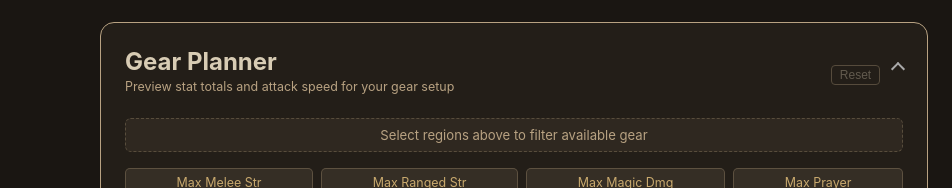
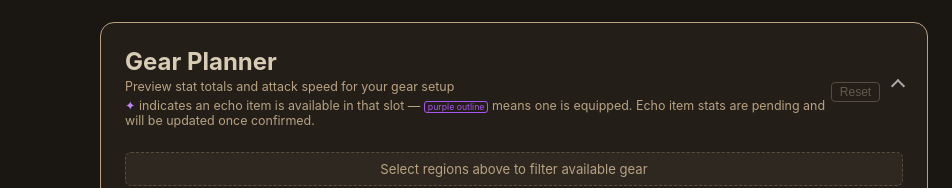
Before and after one commit to arthurCollard/Leagues_6_Planner, a React (Create React App) app: page / in a window 1280 px wide. Shown: the part 2129-2317 px from the top of the page, without its empty margins (328-1280 px from the left). Built offline with nearby package versions, Linux system fonts and the light colour scheme.

Commit message:
update gear panel

```diff
--- a/src/App.css
+++ b/src/App.css
@@ -1553,6 +1553,29 @@ body {
   box-shadow: 0 0 6px rgba(220, 38, 38, 0.4);
 }
 
+@keyframes echo-pulse {
+  0%, 100% { box-shadow: 0 0 6px rgba(168, 85, 247, 0.5), 0 0 12px rgba(168, 85, 247, 0.2); }
+  50%       { box-shadow: 0 0 12px rgba(168, 85, 247, 0.9), 0 0 24px rgba(168, 85, 247, 0.4); }
+}
+
+.slot-btn.slot-echo {
+  border-color: #a855f7;
+  box-shadow: 0 0 6px rgba(168, 85, 247, 0.5), 0 0 12px rgba(168, 85, 247, 0.2);
+}
+
+
+.slot-btn.slot-echo-available::after {
+  content: '✦';
+  position: absolute;
+  top: 2px;
+  right: 4px;
+  font-size: 12px;
+  color: #c084fc;
+  text-shadow: 0 0 6px rgba(168, 85, 247, 0.8);
+  line-height: 1;
+  pointer-events: none;
+}
+
 .slot-icon {
   width: 44px;
   height: 44px;
@@ -1619,6 +1642,21 @@ body {
   display: flex;
   flex-direction: column;
   gap: 2px;
+  scrollbar-width: thin;
+  scrollbar-color: rgba(184, 162, 130, 0.3) transparent;
+}
+
+.slot-dropdown-list::-webkit-scrollbar {
+  width: 4px;
+}
+
+.slot-dropdown-list::-webkit-scrollbar-track {
+  background: transparent;
+}
+
+.slot-dropdown-list::-webkit-scrollbar-thumb {
+  background: rgba(184, 162, 130, 0.3);
+  border-radius: 2px;
 }
 
 .slot-option {
@@ -1655,6 +1693,38 @@ body {
 .slot-option-name {
   font-size: 0.78rem;
   font-weight: 600;
+  display: flex;
+  align-items: center;
+  gap: 0.4rem;
+}
+
+.slot-option-echo {
+  border-color: rgba(168, 85, 247, 0.4) !important;
+}
+
+.slot-option-echo:hover {
+  border-color: #a855f7 !important;
+  background: rgba(168, 85, 247, 0.08) !important;
+}
+
+.slot-option-echo .slot-option-name {
+  color: #d8b4fe;
+}
+
+.echo-badge {
+  font-size: 0.55rem;
+  font-weight: 700;
+  letter-spacing: 0.05em;
+  color: #a855f7;
+  border: 1px solid rgba(168, 85, 247, 0.5);
+  border-radius: 3px;
+  padding: 0 0.3rem;
+  line-height: 1.4;
+  flex-shrink: 0;
+}
+
+.contrib-row-echo {
+  color: #c084fc;
 }
 
 .slot-option-req {
--- a/src/components/ContribTooltip.jsx
+++ b/src/components/ContribTooltip.jsx
@@ -17,6 +17,9 @@ export default function ContribTooltip({ data, onMouseEnter, onMouseLeave }) {
   const hasContribs = skillEntries.length > 0 || extraEntries.length > 0;
   const hasDrops = drops?.length > 0;
   const showTabs = hasContribs && hasDrops;
+  const sortedDrops = hasDrops
+    ? [...drops].sort((a, b) => (b.echo ? 1 : 0) - (a.echo ? 1 : 0))
+    : [];
 
   return createPortal(
     <div
@@ -84,8 +87,13 @@ export default function ContribTooltip({ data, onMouseEnter, onMouseLeave }) {
           {(!showTabs || activeTab === 'gear') && hasDrops && (
             <div className="contrib-section">
               {!showTabs && <div className="contrib-label">Notable Gear</div>}
-              {drops.map(d => (
-                <div key={d} className="contrib-row" style={{ color: '#b8a282' }}>{d}</div>
+              {sortedDrops.map(d => (
+                <div key={d.name} className={`contrib-row${d.echo ? ' contrib-row-echo' : ''}`}>
+                  <span style={{ display: 'flex', alignItems: 'center', gap: '0.35rem' }}>
+                    {d.echo && <span className="echo-badge">ECHO</span>}
+                    {d.name}
+                  </span>
+                </div>
               ))}
             </div>
           )}
--- a/src/components/GearPanel.jsx
+++ b/src/components/GearPanel.jsx
@@ -240,6 +240,7 @@ function SlotPicker({ slot, selected, selectedRegions, onSelect, ammoType, disab
     : regionFiltered;
   const filtered = ammoFiltered.filter(i => i.name.toLowerCase().includes(search.toLowerCase()));
   const isUnavailable = selected && selectedRegions.length > 0 && !regionFiltered.some(i => i.name === selected.name);
+  const hasEchoAvailable = !selected?.echo && selectedRegions.length > 0 && regionFiltered.some(i => i.echo);
 
   useEffect(() => {
     if (!open) return;
@@ -255,7 +256,7 @@ function SlotPicker({ slot, selected, selectedRegions, onSelect, ammoType, disab
   return (
     <div className="slot-picker-wrapper" ref={ref}>
       <button
-        className={`slot-btn ${selected ? 'slot-filled' : 'slot-empty'} ${disabled ? 'slot-disabled' : ''} ${isUnavailable ? 'slot-unavailable' : ''}`}
+        className={`slot-btn ${selected ? 'slot-filled' : 'slot-empty'} ${disabled ? 'slot-disabled' : ''} ${isUnavailable ? 'slot-unavailable' : ''} ${selected?.echo ? 'slot-echo' : ''} ${hasEchoAvailable ? 'slot-echo-available' : ''}`}
         onClick={() => !disabled && setOpen(o => !o)}
         title={disabled ? '2H weapon equipped' : slot.charAt(0).toUpperCase() + slot.slice(1)}
         disabled={disabled}
@@ -293,10 +294,13 @@ function SlotPicker({ slot, selected, selectedRegions, onSelect, ammoType, disab
             {filtered.map(item => (
               <button
                 key={item.name}
-                className={`slot-option ${selected?.name === item.name ? 'slot-option-active' : ''}`}
+                className={`slot-option ${selected?.name === item.name ? 'slot-option-active' : ''} ${item.echo ? 'slot-option-echo' : ''}`}
                 onClick={() => { onSelect(item); setOpen(false); setSearch(''); }}
               >
-                <span className="slot-option-name">{item.name}</span>
+                <span className="slot-option-name">
+                  {item.echo && <span className="echo-badge">ECHO</span>}
+                  {item.name}
+                </span>
                 {item.requirements?.length > 0 && (
                   <span className="slot-option-req">
                     {item.requirements.map(r => `${r.skill} ${r.level}`).join(', ')}
@@ -398,6 +402,11 @@ export default function GearPanel({ selectedGear, selectedRegions, onSelectGear,
         <div>
           Gear Planner
           <p className="relic-tree-desc">Preview stat totals and attack speed for your gear setup</p>
+          <p className="relic-tree-desc">
+            <span style={{ color: '#c084fc' }}>✦</span> indicates an echo item is available in that slot —{' '}
+            <span style={{ color: '#a855f7', border: '1px solid #a855f7', borderRadius: '3px', padding: '0 3px', fontSize: '0.7em' }}>purple outline</span> means one is equipped.
+            {' '}Echo item stats are pending and will be updated once confirmed.
+          </p>
         </div>
         <div style={{ display: 'flex', alignItems: 'center', gap: '0.8rem' }}>
           <div onClick={e => e.stopPropagation()}>
--- a/src/components/RegionTree.jsx
+++ b/src/components/RegionTree.jsx
@@ -10,7 +10,7 @@ const DROPS_BY_REGION = {};
 ALL_GEAR.forEach(item => {
   item.regions.forEach(r => {
     if (!DROPS_BY_REGION[r]) DROPS_BY_REGION[r] = [];
-    DROPS_BY_REGION[r].push(item.name);
+    DROPS_BY_REGION[r].push({ name: item.name, echo: !!item.echo });
   });
 });
 
--- a/src/data/gear/head.js
+++ b/src/data/gear/head.js
@@ -1,4 +1,18 @@
 export const HEAD = [
+  // ── Echo Items (stats TBD) ─────────────────────────────────────────────────
+  {
+    name: 'Echo Helm',
+    echo: true,
+    slot: 'head',
+    regions: ['Fremennik'],
+    requirements: [{ skill: 'Defence', level: 75 }],
+    bonuses: {
+      attack:  { stab: 0, slash: 0, crush: 0, magic: 0, ranged: 0 },
+      defence: { stab: 0, slash: 0, crush: 0, magic: 0, ranged: 0 },
+      other:   { meleeStrength: 0, rangedStrength: 0, magicDamage: 0, prayer: 0 },
+    },
+  },
+  // ──────────────────────────────────────────────────────────────────────────
   {
     name: 'Torva Full Helm',
     slot: 'head',
--- a/src/data/gear/shield.js
+++ b/src/data/gear/shield.js
@@ -1,4 +1,22 @@
 export const SHIELD = [
+  // ── Echo Items (stats TBD) ─────────────────────────────────────────────────
+  {
+    name: "Devil's Element",
+    echo: true,
+    slot: 'shield',
+    regions: ['Kandarin'],
+    requirements: [{ skill: 'Magic', level: 75 }],
+    bonuses: {
+      attack:  { stab: 0, slash: 0, crush: 0, magic: 20, ranged: 0 },
+      defence: { stab: 0, slash: 0, crush: 0, magic: 0, ranged: 0 },
+      other:   { meleeStrength: 0, rangedStrength: 0, magicDamage: 6, prayer: 3 },
+    },
+    effect: {
+      "type": "multiply_totals",
+      "stats": [],
+      "description": "Devil's Element: doubles elemental weakness"
+    },
+  },
   // ── Varlamore ──────────────────────────────────────────────────────────────
   {
     name: 'Tome of Earth',
--- a/src/data/gear/weapon.js
+++ b/src/data/gear/weapon.js
@@ -1,4 +1,82 @@
 export const WEAPON = [
+  // ── Echo Items (stats TBD) ─────────────────────────────────────────────────
+  {
+    name: "Echo Staff",
+    echo: true,
+    slot: 'weapon',
+    regions: ["Morytania"],
+    requirements: [{ skill: "Magic", level: 75 }],
+    bonuses: {
+      attack:  { stab: 0, slash: 0, crush: 0, magic: 0, ranged: 0 },
+      defence: { stab: 0, slash: 0, crush: 0, magic: 0, ranged: 0 },
+      other:   { meleeStrength: 0, rangedStrength: 0, magicDamage: 0, prayer: 0 },
+    },
+    speed: 4,
+    twoHanded: false,
+    combatStyle: { accurate: 5, longrange: 5, defensive: 5 },
+  },
+  {
+    name: "Echo Dagger",
+    echo: true,
+    slot: 'weapon',
+    regions: ["Asgarnia"],
+    requirements: [{ skill: "Attack", level: 75 }],
+    bonuses: {
+      attack:  { stab: 0, slash: 0, crush: 0, magic: 0, ranged: 0 },
+      defence: { stab: 0, slash: 0, crush: 0, magic: 0, ranged: 0 },
+      other:   { meleeStrength: 0, rangedStrength: 0, magicDamage: 0, prayer: 0 },
+    },
+    speed: 3,
+    twoHanded: false,
+    combatStyle: { stab: 3, slash: 3, lunge: 3, block: 3 },
+  },
+  {
+    name: "Echo Crossbow",
+    echo: true,
+    slot: 'weapon',
+    regions: ["Wilderness"],
+    requirements: [{ skill: "Ranged", level: 75 }],
+    bonuses: {
+      attack:  { stab: 0, slash: 0, crush: 0, magic: 0, ranged: 0 },
+      defence: { stab: 0, slash: 0, crush: 0, magic: 0, ranged: 0 },
+      other:   { meleeStrength: 0, rangedStrength: 0, magicDamage: 0, prayer: 0 },
+    },
+    speed: 5,
+    twoHanded: false,
+    ammoType: 'bolts',
+    combatStyle: { accurate: 5, rapid: 4, longrange: 5 },
+  },
+  {
+    name: "Echo Shortbow",
+    echo: true,
+    slot: 'weapon',
+    regions: ["Kourend"],
+    requirements: [{ skill: "Ranged", level: 75 }],
+    bonuses: {
+      attack:  { stab: 0, slash: 0, crush: 0, magic: 0, ranged: 0 },
+      defence: { stab: 0, slash: 0, crush: 0, magic: 0, ranged: 0 },
+      other:   { meleeStrength: 0, rangedStrength: 0, magicDamage: 0, prayer: 0 },
+    },
+    speed: 4,
+    twoHanded: true,
+    combatStyle: { accurate: 4, rapid: 3, longrange: 4 },
+  },
+  {
+    name: "Echo Trident",
+    echo: true,
+    slot: 'weapon',
+    regions: ["Kandarin"],
+    requirements: [{ skill: "Magic", level: 75 }],
+    bonuses: {
+      attack:  { stab: 0, slash: 0, crush: 0, magic: 0, ranged: 0 },
+      defence: { stab: 0, slash: 0, crush: 0, magic: 0, ranged: 0 },
+      other:   { meleeStrength: 0, rangedStrength: 0, magicDamage: 0, prayer: 0 },
+    },
+    speed: 4,
+    twoHanded: false,
+    combatStyle: { accurate: 5, longrange: 5, defensive: 5 },
+  },
+  // ──────────────────────────────────────────────────────────────────────────
   {
     name: "Eclipse Atlatl",
     slot: 'weapon',
```
Also changed, not shown: src/data/regions.js (+6 -5 lines).
